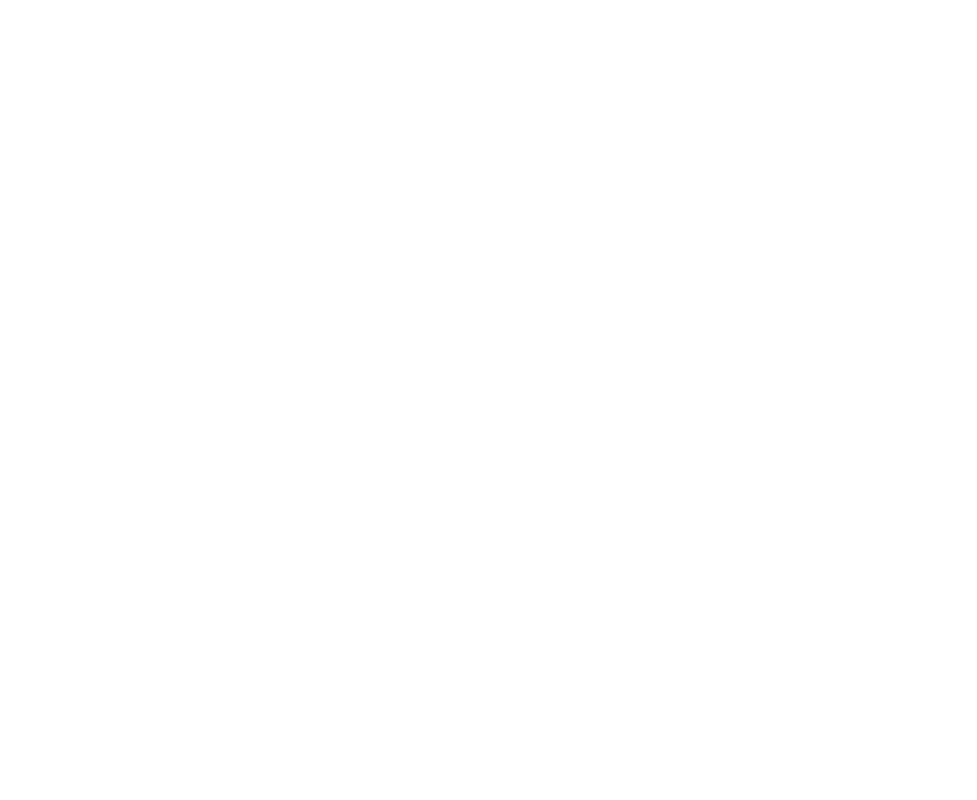
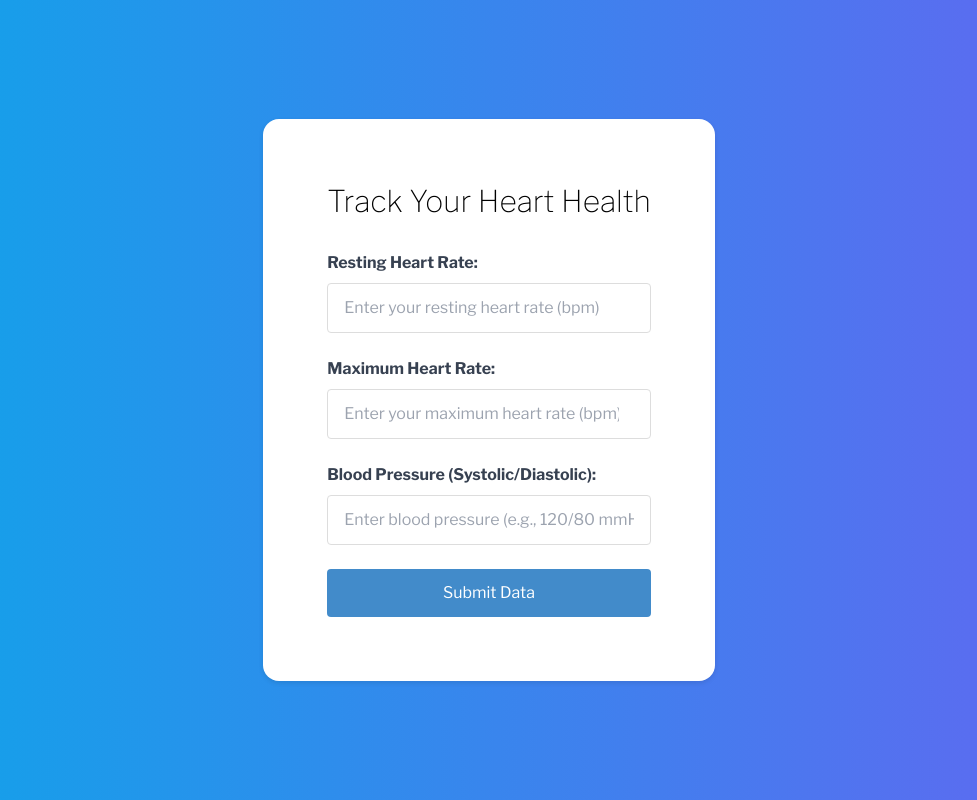
Before and after one commit to Dev-Abdullah-H/VitaLink, a Vue app in the folder FrontEnd/: page /home/heart-detail in a window 1280 px wide. Before the commit this address had no page. Shown: the whole page, without its empty margins (151-1128 px from the left). Built offline with nearby package versions, Linux system fonts and the light colour scheme; a web font is replaced by a local one.

Commit message:
add the heart input page

```diff
--- a/FrontEnd/src/router/index.js
+++ b/FrontEnd/src/router/index.js
@@ -47,6 +47,11 @@
       component: () => import('../views/UserInfo.vue')
     },
     {
+      path: '/home/heart-detail',
+      name: "heart-detail",
+      component: () => import('../views/Detail/Heart.vue')
+    },
+    {
       path: "/",
       redirect: "/login",
     },
--- /dev/null
+++ b/FrontEnd/src/views/Detail/Heart.vue
@@ -0,0 +1,115 @@
+<template>
+  <div
+    class="user-input-container bg-gradient-to-r from-sky-500 to-indigo-500 h-screen flex items-center justify-center"
+  >
+    <div class="content-container">
+      <i class="fas fa-heartbeat heart-icon"></i>
+      <h1 class="text-3xl text-center font-thin mb-8">
+        Track Your Heart Health
+      </h1>
+      <div class="form-container">
+        <form @submit.prevent="submitData">
+          <div class="mb-6 flex flex-col items-start">
+            <label for="restingHeartRate" class="text-gray-700 font-bold mb-2">
+              Resting Heart Rate:
+            </label>
+            <input
+              v-model="userData.restingHeartRate"
+              type="number"
+              id="restingHeartRate"
+              class="input-field"
+              placeholder="Enter your resting heart rate (bpm)"
+            />
+          </div>
+          <div class="mb-6 flex flex-col items-start">
+            <label for="maxHeartRate" class="text-gray-700 font-bold mb-2">
+              Maximum Heart Rate:
+            </label>
+            <input
+              v-model="userData.maxHeartRate"
+              type="number"
+              id="maxHeartRate"
+              class="input-field"
+              placeholder="Enter your maximum heart rate (bpm)"
+            />
+          </div>
+          <div class="mb-6 flex flex-col items-start">
+            <label for="bloodPressure" class="text-gray-700 font-bold mb-2">
+              Blood Pressure (Systolic/Diastolic):
+            </label>
+            <input
+              v-model="userData.bloodPressure"
+              type="text"
+              id="bloodPressure"
+              class="input-field"
+              placeholder="Enter blood pressure (e.g., 120/80 mmHg)"
+            />
+          </div>
+          <div class="flex justify-center">
+            <button type="submit" class="btn md:w-full">Submit Data</button>
+          </div>
+        </form>
+      </div>
+    </div>
+  </div>
+</template>
+
+<script setup>
+import { ref } from "vue";
+const userData = ref({
+  restingHeartRate: "",
+  maxHeartRate: "",
+  bloodPressure: "",
+});
+
+const submitData = async (data) => {
+  console.log("Heart health data:", data);
+};
+</script>
+
+<style scoped>
+body {
+  font-family: sans-serif;
+  background-color: #f0f2f5;
+}
+
+.user-input-container {
+  display: flex;
+}
+
+.content-container {
+  max-width: 700px;
+  padding: 4rem;
+  border-radius: 1rem;
+  background-color: #fff;
+  box-shadow: 0 2px 5px rgba(0, 0, 0, 0.1);
+}
+
+.form-container {
+  max-width: 400px;
+  margin: 0 auto;
+}
+
+.input-field {
+  width: 100%;
+  padding: 12px 16px;
+  border: 1px solid #ddd;
+  border-radius: 4px;
+  font-size: 16px;
+}
+
+.btn {
+  padding: 12px 20px;
+  background-color: #428bca;
+  color: #fff;
+  border: none;
+  border-radius: 4px;
+  cursor: pointer;
+  font-size: 16px;
+  transition: background-color 0.2s ease-in-out;
+}
+
+.btn:hover {
+  background-color: #337ab7;
+}
+</style>
--- a/FrontEnd/src/views/Login.vue
+++ b/FrontEnd/src/views/Login.vue
@@ -49,24 +49,25 @@
 </template>
 
 <script setup>
-import axios from 'axios';
-import { reactive } from 'vue';
+import axios from "axios";
+import { reactive } from "vue";
 
 const loginData = reactive({
-  email: '',
-  password: ''
-})
+  email: "",
+  password: "",
+});
 
-const login = async() => {
+const login = async () => {
   try {
-    const response = await axios.post('http://localhost:3000/user/login', loginData)
+    const response = await axios.post(
+      "http://localhost:3000/user/login",
+      loginData
+    );
     console.log(response.data);
-  }catch(e) {
+  } catch (e) {
     console.log(e);
   }
-}
-
-
+};
 </script>
 
 <style scoped>
```
Also changed, not shown: FrontEnd/src/views/Home.vue (+48 -18 lines), FrontEnd/src/views/Sections/Blood.vue (indentation only), FrontEnd/src/views/Sections/Bmi.vue (indentation only), FrontEnd/src/views/Sections/Urine.vue (indentation only).
